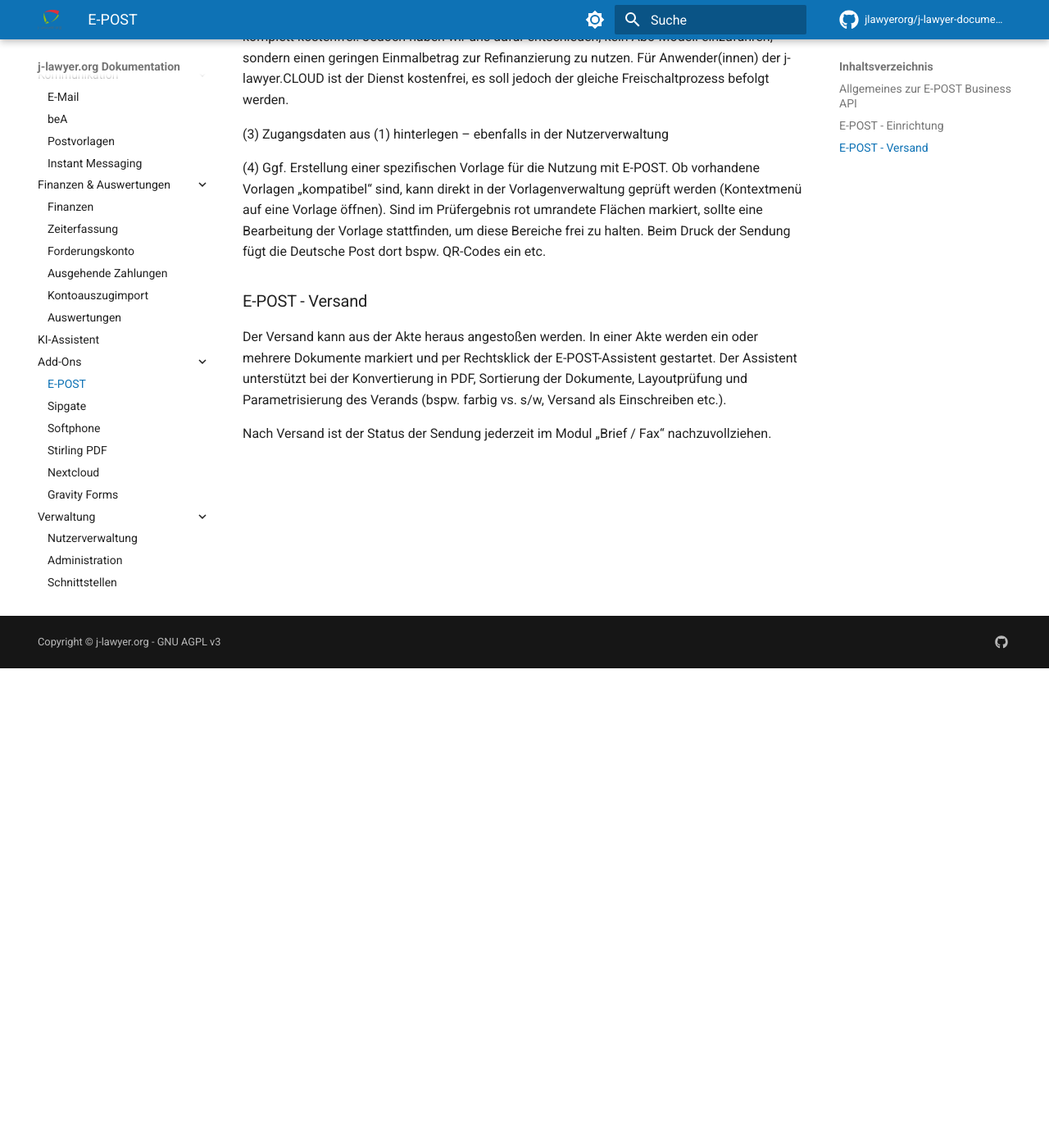
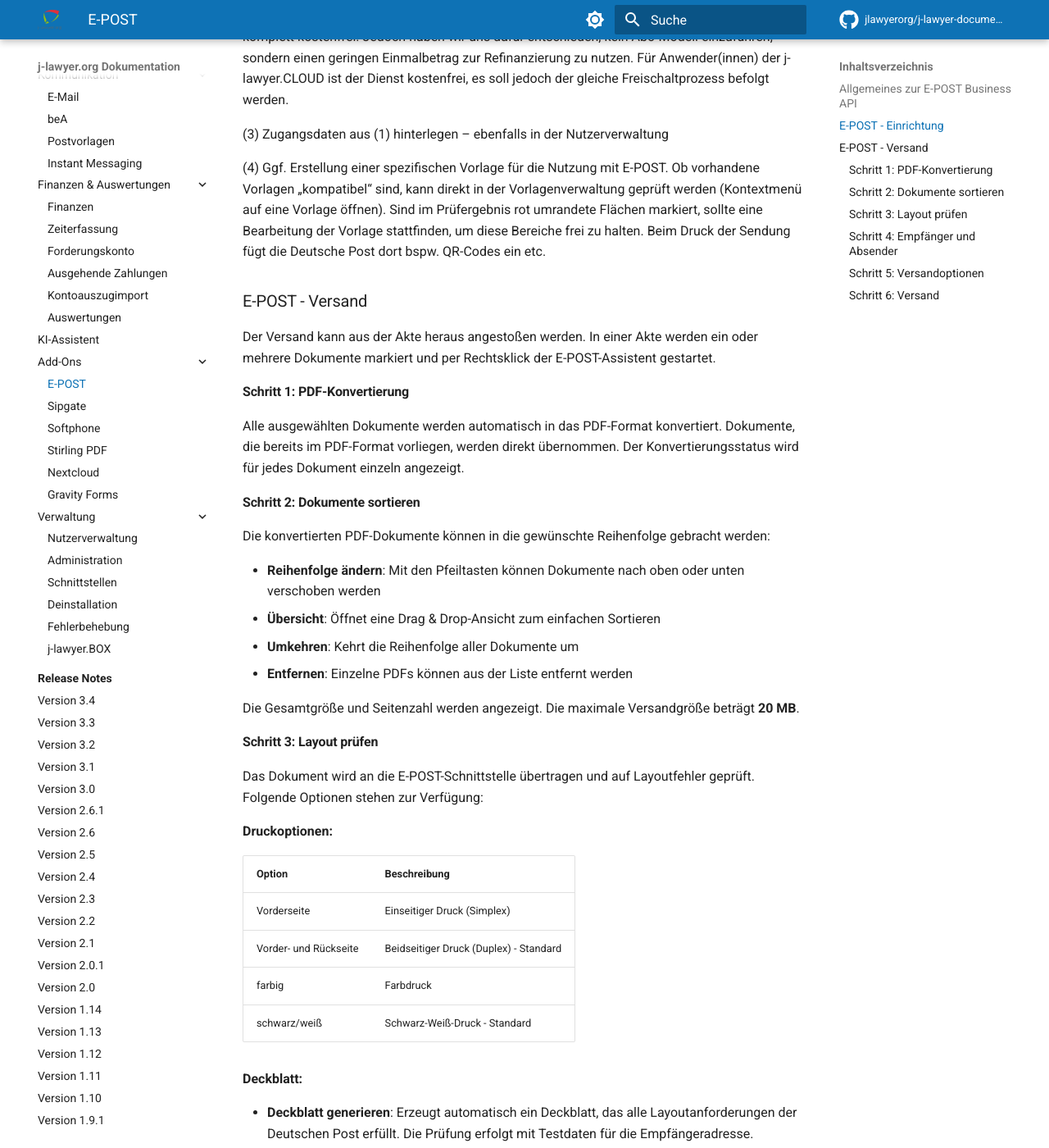
Before and after one commit to jlawyerorg/j-lawyer-documentation, an MkDocs documentation site: the page built from docs/benutzerhandbuch/addon-epost.md, in a window 1280 px wide and 1400 px high, scrolled down 585 px. Shown: the whole window at 82% size. Built offline with MkDocs 1.6.1 and Material for MkDocs 9.7.7, drawn with Linux system fonts in a browser that asks for light colours; comment, search, counter and statistics services are not loaded; some of the changed text lies outside the part shown.

Commit message:
enhanced e-post docs

```diff
--- a/docs/benutzerhandbuch/addon-epost.md
+++ b/docs/benutzerhandbuch/addon-epost.md
@@ -20,10 +20,75 @@
 
 (4) Ggf. Erstellung einer spezifischen Vorlage für die Nutzung mit E-POST. Ob vorhandene Vorlagen „kompatibel“ sind, kann direkt in der Vorlagenverwaltung geprüft werden (Kontextmenü auf eine Vorlage öffnen). Sind im Prüfergebnis rot umrandete Flächen markiert, sollte eine Bearbeitung der Vorlage stattfinden, um diese Bereiche frei zu halten. Beim Druck der Sendung fügt die Deutsche Post dort bspw. QR-Codes ein etc.
 
-### E-POST - Versand
+### E-POST - Versand {#versand}
 
+Der Versand kann aus der Akte heraus angestoßen werden. In einer Akte werden ein oder mehrere Dokumente markiert und per Rechtsklick der E-POST-Assistent gestartet.
 
+#### Schritt 1: PDF-Konvertierung {#versand-konvertierung}
 
-Der Versand kann aus der Akte heraus angestoßen werden. In einer Akte werden ein oder mehrere Dokumente markiert und per Rechtsklick der E-POST-Assistent gestartet. Der Assistent unterstützt bei der Konvertierung in PDF, Sortierung der Dokumente, Layoutprüfung und Parametrisierung des Verands (bspw. farbig vs. s/w, Versand als Einschreiben etc.).
+Alle ausgewählten Dokumente werden automatisch in das PDF-Format konvertiert. Dokumente, die bereits im PDF-Format vorliegen, werden direkt übernommen. Der Konvertierungsstatus wird für jedes Dokument einzeln angezeigt.
 
-Nach Versand ist der Status der Sendung jederzeit im Modul „Brief / Fax“ nachzuvollziehen.
+#### Schritt 2: Dokumente sortieren {#versand-sortieren}
+
+Die konvertierten PDF-Dokumente können in die gewünschte Reihenfolge gebracht werden:
+
+- **Reihenfolge ändern**: Mit den Pfeiltasten können Dokumente nach oben oder unten verschoben werden
+- **Übersicht**: Öffnet eine Drag & Drop-Ansicht zum einfachen Sortieren
+- **Umkehren**: Kehrt die Reihenfolge aller Dokumente um
+- **Entfernen**: Einzelne PDFs können aus der Liste entfernt werden
+
+Die Gesamtgröße und Seitenzahl werden angezeigt. Die maximale Versandgröße beträgt **20 MB**.
+
+#### Schritt 3: Layout prüfen {#versand-layout}
+
+Das Dokument wird an die E-POST-Schnittstelle übertragen und auf Layoutfehler geprüft. Folgende Optionen stehen zur Verfügung:
+
+**Druckoptionen:**
+
+| Option | Beschreibung |
+|--------|--------------|
+| Vorderseite | Einseitiger Druck (Simplex) |
+| Vorder- und Rückseite | Beidseitiger Druck (Duplex) - Standard |
+| farbig | Farbdruck |
+| schwarz/weiß | Schwarz-Weiß-Druck - Standard |
+
+**Deckblatt:**
+
+- **Deckblatt generieren**: Erzeugt automatisch ein Deckblatt, das alle Layoutanforderungen der Deutschen Post erfüllt. Die Prüfung erfolgt mit Testdaten für die Empfängeradresse.
+
+**Prüfergebnis:**
+
+Das Prüfergebnis wird als Vorschau angezeigt. Rot markierte Bereiche kennzeichnen Verletzungen der Layout-Anforderungen. Diese Bereiche müssen für den Druck frei bleiben (z.B. für QR-Codes der Deutschen Post).
+
+Optional kann das Prüfergebnis per E-Mail zugestellt werden.
+
+#### Schritt 4: Empfänger und Absender {#versand-adressen}
+
+Hier werden die Adressdaten für Empfänger und Absender eingegeben bzw. aus der Akte übernommen:
+
+**Empfänger:**
+
+- Bis zu 5 Adresszeilen
+- PLZ und Ort
+- Land (optional, für internationalen Versand)
+
+**Absender:**
+
+- Absenderzeile
+- Straße
+- PLZ und Ort
+
+#### Schritt 5: Versandoptionen {#versand-optionen}
+
+**Einschreiben-Optionen:**
+
+- Standardbrief (kein Einschreiben)
+- Einschreiben
+- Einschreiben Einwurf
+- Einschreiben Rückschein
+
+#### Schritt 6: Versand {#versand-absenden}
+
+Das Dokument wird an die E-POST-Schnittstelle übertragen. Der Versandstatus wird im Assistenten angezeigt.
+
+Nach Versand ist der Status der Sendung jederzeit im Modul **Brief / Fax** in der Hauptnavigation nachzuvollziehen.
```
